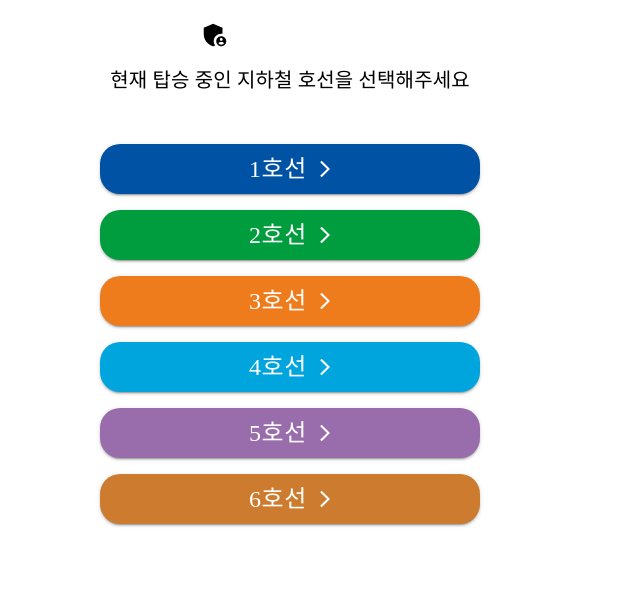
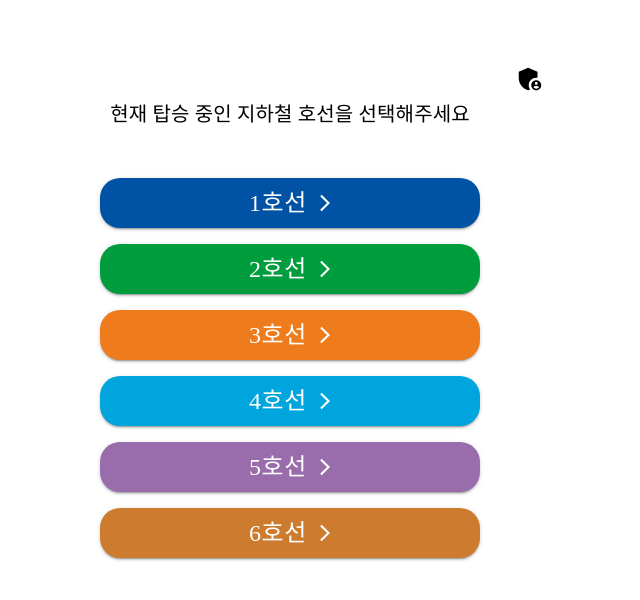
Before and after one commit to 1unaram/SmartCampus-SBS, a React (Create React App) app in the folder client/: page / in a window 1280 px wide. Shown: the top 600 px of the page, without its empty margins (350-990 px from the left). Built offline with nearby package versions, Linux system fonts and the light colour scheme; a web font is replaced by a local one.

Commit message:
Move admin page icon

```diff
--- a/client/src/Components/Main.js
+++ b/client/src/Components/Main.js
@@ -36,9 +36,9 @@ const Main = () => {
         }}>
 
         {/* admin 버튼 */}
-        <Link to="/adminpage" style={{ position: "absolute", right: 700, top: 20 }}>
+        <Link to="/adminpage">
           <AdminPanelSettingsIcon
-            sx={{ fontSize: 30, color: "black" }}
+            sx={{ ml: 60, fontSize: 30, color: "black" }}
           />
         </Link>
 
```
